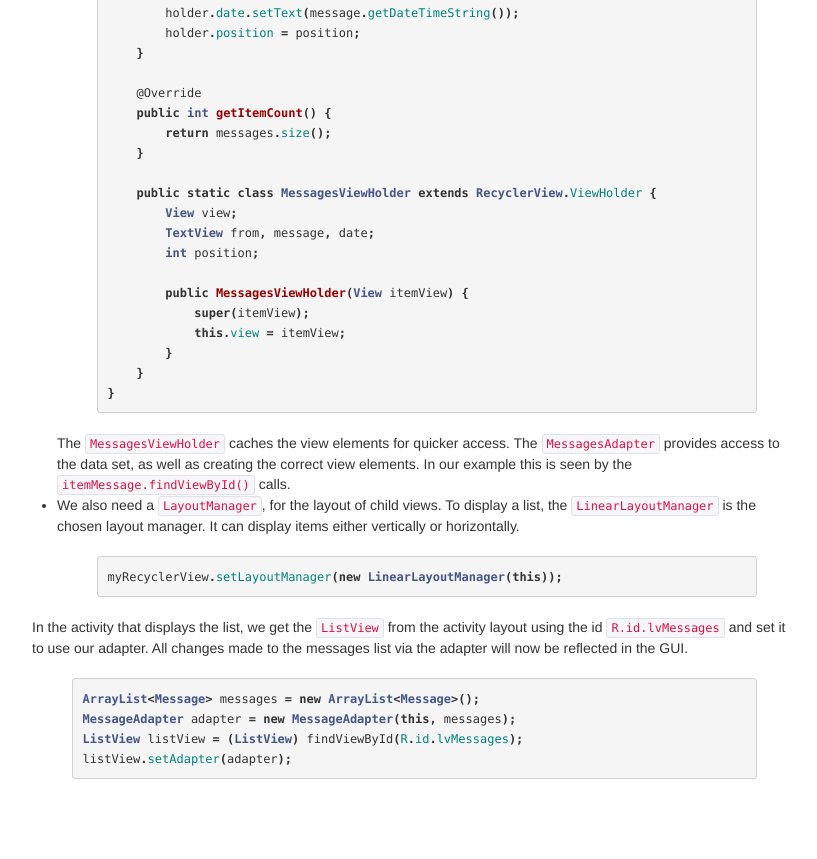
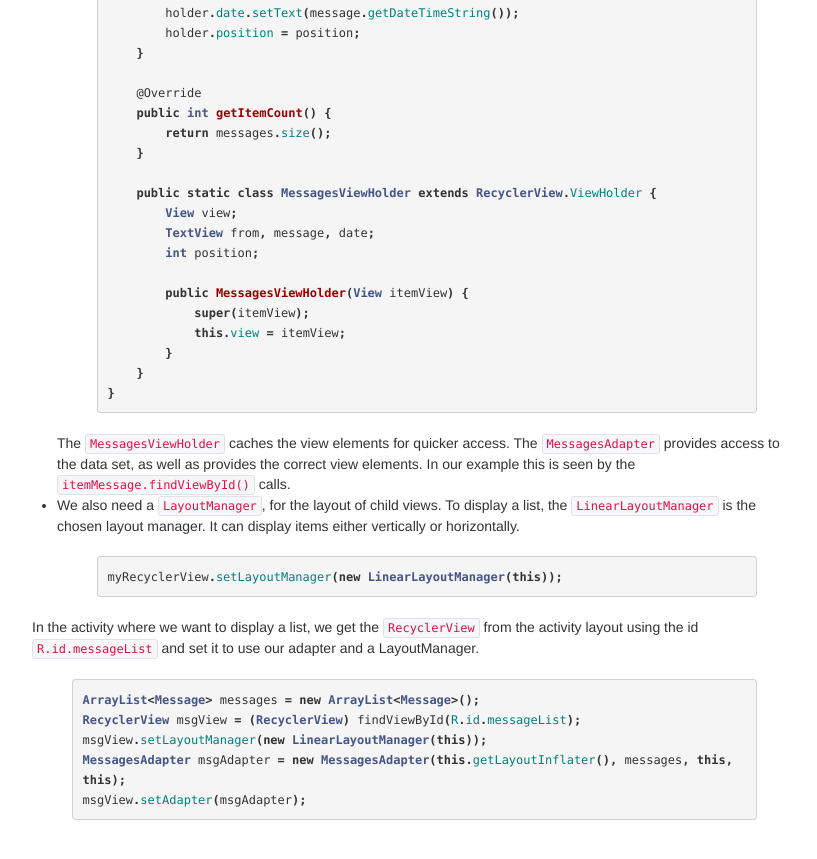
Before and after one commit to bekk/android101, a Jekyll site: the page built from docs/pages/list-recycler-view.html, in a window 1280 px wide and 900 px high, scrolled down 1873 px. Shown: the top 859 px of the window, without its empty margins (28-845 px from the left). Built offline with Jekyll 4.4.1, drawn with Linux system fonts in a browser that asks for light colours; Markdown is read by kramdown in place of the engine named in the settings.

Commit message:
Updated recycler view content

```diff
--- a/docs/pages/list-recycler-view.html
+++ b/docs/pages/list-recycler-view.html
@@ -108,7 +108,7 @@ ppublic class MessagesAdapter extends RecyclerView.Adapter<MessagesAdapter.Messa
     }
 }
 {% endhighlight %}
-The <code>MessagesViewHolder</code> caches the view elements for quicker access. The <code>MessagesAdapter</code> provides access to the data set, as well as creating the correct view elements. In our example this is seen by the <code>itemMessage.findViewById()</code> calls.
+The <code>MessagesViewHolder</code> caches the view elements for quicker access. The <code>MessagesAdapter</code> provides access to the data set, as well as provides the correct view elements. In our example this is seen by the <code>itemMessage.findViewById()</code> calls.
 
 <li>We also need a <code>LayoutManager</code>, for the layout of child views. To display a list, the <code>LinearLayoutManager</code> is the chosen layout manager. It can display items either vertically or horizontally.
 
@@ -117,11 +117,12 @@ myRecyclerView.setLayoutManager(new LinearLayoutManager(this));
 {% endhighlight %}
 
 </ul>
-In the activity that displays the list, we get the <code>ListView</code> from the activity layout using the id <code>R.id.lvMessages</code> and set it to use our adapter. All changes made to the messages list via the adapter will now be reflected in the GUI.
+In the activity where we want to display a list, we get the <code>RecyclerView</code> from the activity layout using the id <code>R.id.messageList</code> and set it to use our adapter and a LayoutManager.
 
 {% highlight java %}
 ArrayList<Message> messages = new ArrayList<Message>();
-MessageAdapter adapter = new MessageAdapter(this, messages);
-ListView listView = (ListView) findViewById(R.id.lvMessages);
-listView.setAdapter(adapter);
+RecyclerView msgView = (RecyclerView) findViewById(R.id.messageList);
+msgView.setLayoutManager(new LinearLayoutManager(this));
+MessagesAdapter msgAdapter = new MessagesAdapter(this.getLayoutInflater(), messages, this, this);
+msgView.setAdapter(msgAdapter);
 {% endhighlight %}
```
